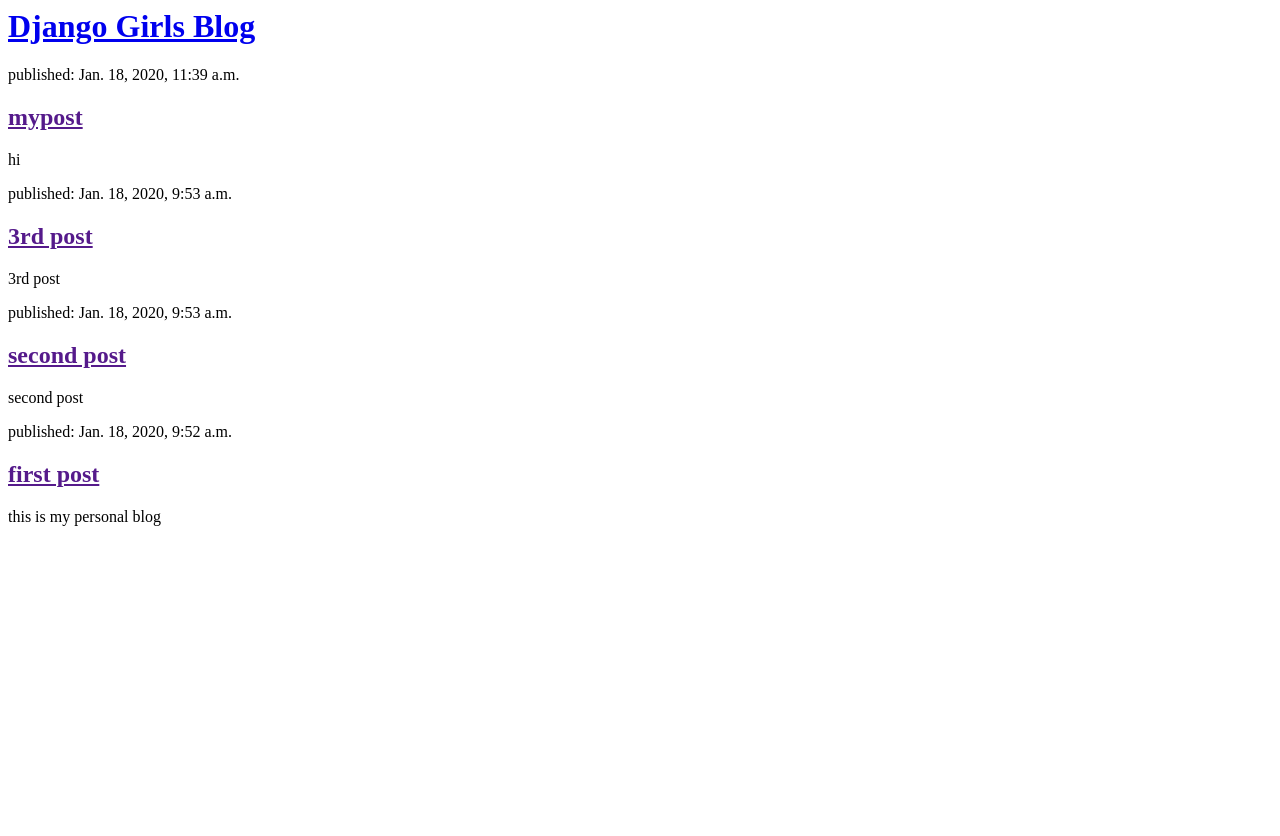
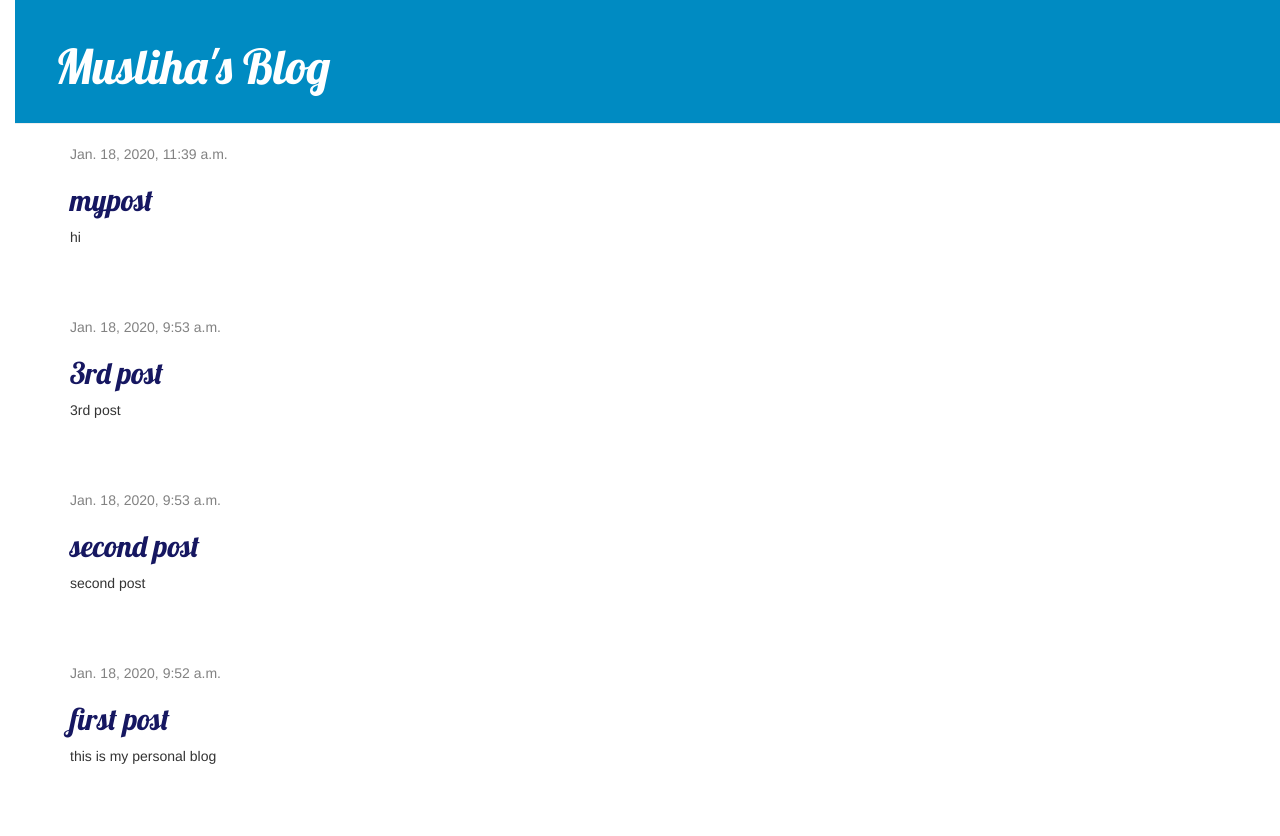
Before and after one commit to musliha16/my-first-blog, a Django app: page / in a window 1280 px wide. Before the commit the page ends 526 px from the top, so only its background shows below. Run offline with Django 3.2, Linux system fonts and the light colour scheme; data comes from the database, SQL or seed files in the repository; some libraries are stand-ins or nearby versions.

Commit message:
Added view and template for detailed blog post as well as CSS for the site.

```diff
--- /dev/null
+++ b/blog/static/css/blog.css
@@ -0,0 +1,54 @@
+h1 a, h2 a {
+    color: #ff1131;
+    font-family: 'Lobster';
+}
+body {
+    padding-left: 15px;
+}
+
+.page-header {
+    background-color: rgb(0, 139, 194);
+    margin-top: 0;
+    padding: 20px 20px 20px 40px;
+}
+
+.page-header h1, .page-header h1 a, .page-header h1 a:visited, .page-header h1 a:active {
+    color: #ffffff;
+    font-size: 36pt;
+    text-decoration: none;
+}
+
+.content {
+    margin-left: 40px;
+}
+
+h1, h2, h3, h4 {
+    font-family: 'Lobster', cursive;
+}
+
+.date {
+    color: #828282;
+}
+
+.save {
+    float: right;
+}
+
+.post-form textarea, .post-form input {
+    width: 100%;
+}
+
+.top-menu, .top-menu:hover, .top-menu:visited {
+    color: #ffffff;
+    float: right;
+    font-size: 26pt;
+    margin-right: 20px;
+}
+
+.post {
+    margin-bottom: 70px;
+}
+
+.post h2 a, .post h2 a:visited {
+    color: #161761;
+}
--- /dev/null
+++ b/blog/templates/blog/base.html
@@ -0,0 +1,23 @@
+{% load static %}
+<html>
+    <head>
+        <title>Musliha's blog</title>
+        <link rel="stylesheet" href="//maxcdn.bootstrapcdn.com/bootstrap/3.2.0/css/bootstrap.min.css">
+        <link rel="stylesheet" href="//maxcdn.bootstrapcdn.com/bootstrap/3.2.0/css/bootstrap-theme.min.css">
+        <link href='//fonts.googleapis.com/css?family=Lobster&subset=latin,latin-ext' rel='stylesheet' type='text/css'>
+        <link rel="stylesheet" href="{% static 'css/blog.css' %}">
+    </head>
+    <body>
+        <div class="page-header">
+            <h1><a href="/">Musliha's Blog</a></h1>
+        </div>
+        <div class="content container">
+            <div class="row">
+                <div class="col-md-8">
+                {% block content %}
+                {% endblock %}
+                </div>
+            </div>
+        </div>
+    </body>
+</html>
--- a/blog/templates/blog/post_list.html
+++ b/blog/templates/blog/post_list.html
@@ -1,18 +1,14 @@
-<html>
-    <head>
-        <title>Django Girls blog</title>
-    </head>
-    <body>
-        <div>
-            <h1><a href="/">Django Girls Blog</a></h1>
-        </div>
+{% extends 'blog/base.html' %}
 
-        {% for post in posts %}
-            <div>
-                <p>published: {{ post.published_date }}</p>
-                <h2><a href="">{{ post.title }}</a></h2>
-                <p>{{ post.text|linebreaksbr }}</p>
-            </div>
-        {% endfor %}
-    </body>
-</html>
+
+            {% block content %}
+               {% for post in posts %}
+                    <div class="post">
+                        <div class="date">
+                            {{ post.published_date }}
+                        </div>
+                        <h2><a href="{% url 'post_detail' pk=post.pk %}">{{ post.title }}</a></h2>
+                        <p>{{ post.text|linebreaksbr }}</p>
+                    </div>
+                {% endfor %}
+            {% endblock %}
--- a/blog/urls.py
+++ b/blog/urls.py
@@ -3,4 +3,5 @@ from . import views
 
 urlpatterns = [
     path('', views.post_list, name='post_list'),
+    path('post/<int:pk>/', views.post_detail, name='post_detail'),
 ]
--- a/blog/views.py
+++ b/blog/views.py
@@ -1,8 +1,12 @@
 from django.shortcuts import render
 from django.utils import timezone
 from .models import Post
+from django.shortcuts import render, get_object_or_404
 
 # Create your views here.
 def post_list(request):
     posts = Post.objects.filter(published_date__lte=timezone.now()).order_by('-published_date')
     return render(request, 'blog/post_list.html', {'posts':posts})
+def post_detail(request, pk):
+    post = get_object_or_404(Post, pk=pk)
+    return render(request, 'blog/post_detail.html', {'post': post})
--- a/mysite/settings.py
+++ b/mysite/settings.py
@@ -119,4 +119,4 @@ USE_TZ = True
 # https://docs.djangoproject.com/en/2.2/howto/static-files/
 
 STATIC_URL = '/static/'
-STATIC_ROOT = os.path.join(BASE_DIR, 'static')
+STATIC_ROOT = os.path.join('C:/Users/Nasfa/djangogirls/mysite/blog/static', 'static')
```
Also changed, not shown: blog/templates/blog/post_detail.html (added, +13 -0 lines).
